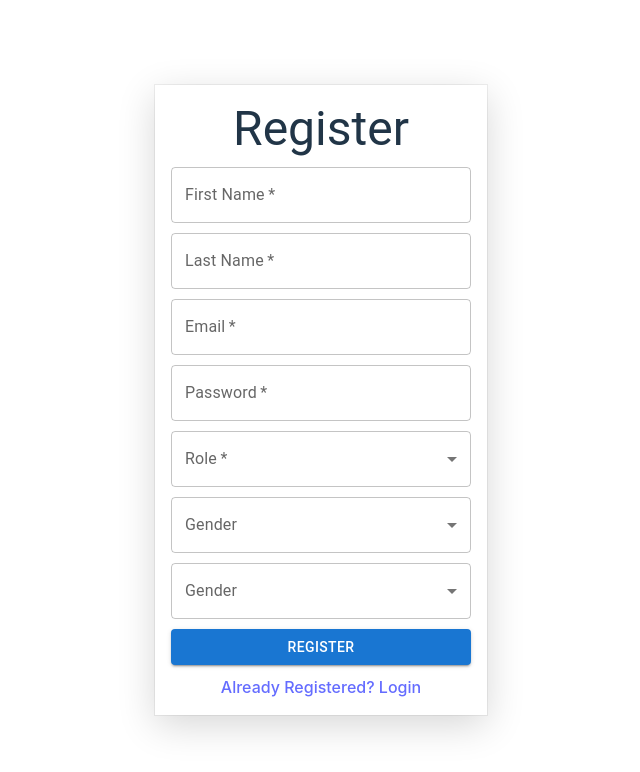
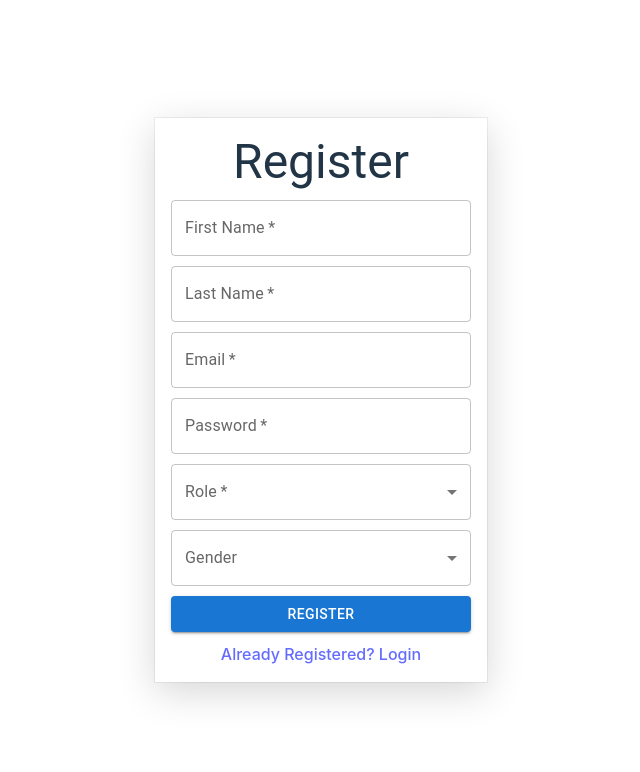
Before and after one commit to Luksh/Ecommerce-Project-MERN, a React (Vite) app: page /register in a window 1280 px wide. Shown: the top 772 px of the page, without its empty margins (319-959 px from the left). Built offline with nearby package versions, Linux system fonts and the light colour scheme.

Commit message:
Register

```diff
--- a/src/pages/Register.jsx
+++ b/src/pages/Register.jsx
@@ -11,8 +11,8 @@ import {
 } from "@mui/material";
 import { Formik } from "formik";
 import React from "react";
+import { Link } from "react-router-dom";
 import { registerValidationSchema } from "../validations/register.validation";
-import { Link } from "react-router-dom";
 
 const Register = () => {
   return (
@@ -78,15 +78,6 @@ const Register = () => {
                 </Select>
                 {touched.gender && errors.gender ? <FormHelperText error>{errors.gender}</FormHelperText> : null}
               </FormControl>
-              <FormControl fullWidth>
-                <InputLabel>Gender</InputLabel>
-                <Select label="Gender" {...getFieldProps("gender")}>
-                  <MenuItem value="male">Male</MenuItem>
-                  <MenuItem value="female">Female</MenuItem>
-                  <MenuItem value="preferNotToSay">Prefer Not To Say</MenuItem>
-                </Select>
-                {touched.gender && errors.gender ? <FormHelperText error>{errors.gender}</FormHelperText> : null}
-              </FormControl>
 
               <Button variant="contained" type="submit">
                 Register
```
